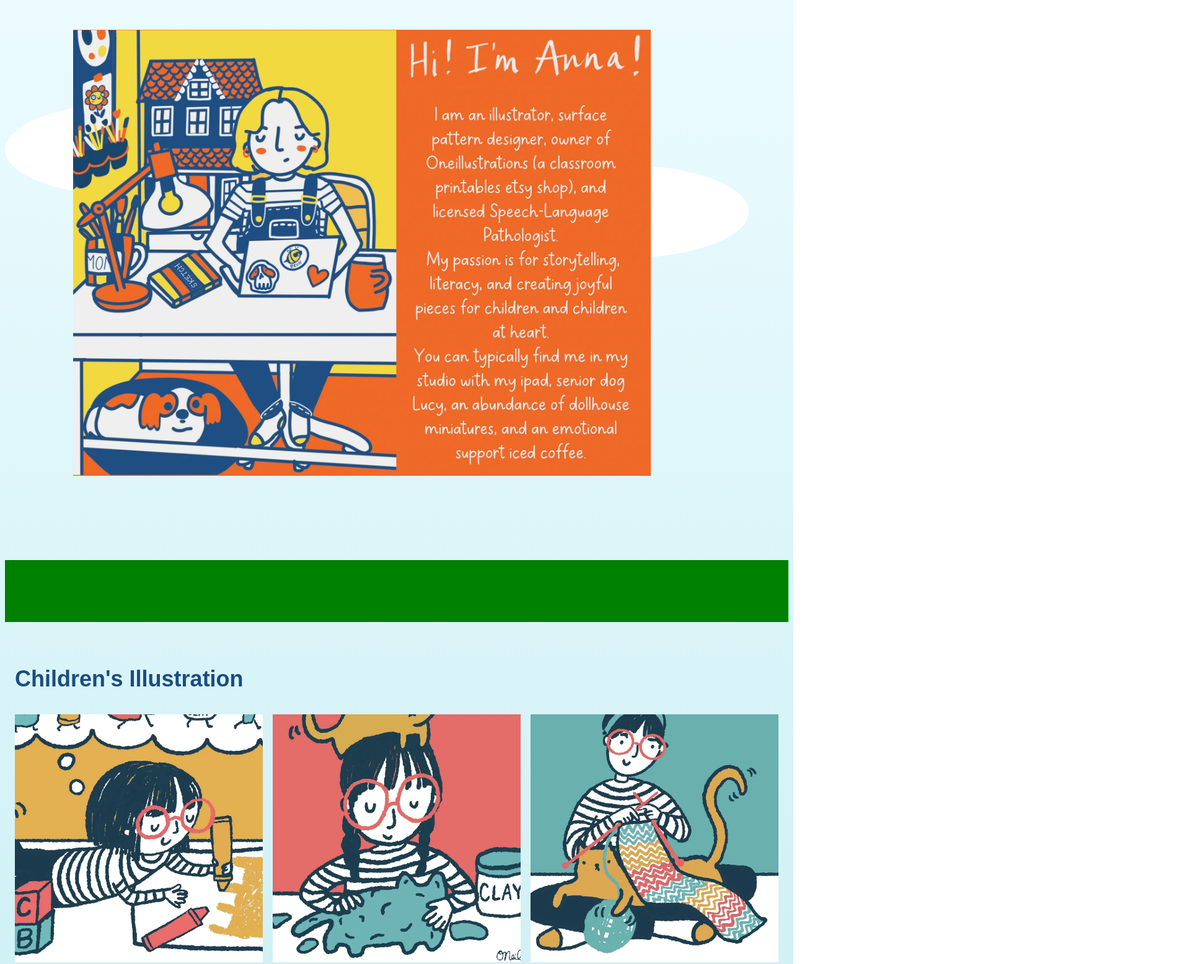
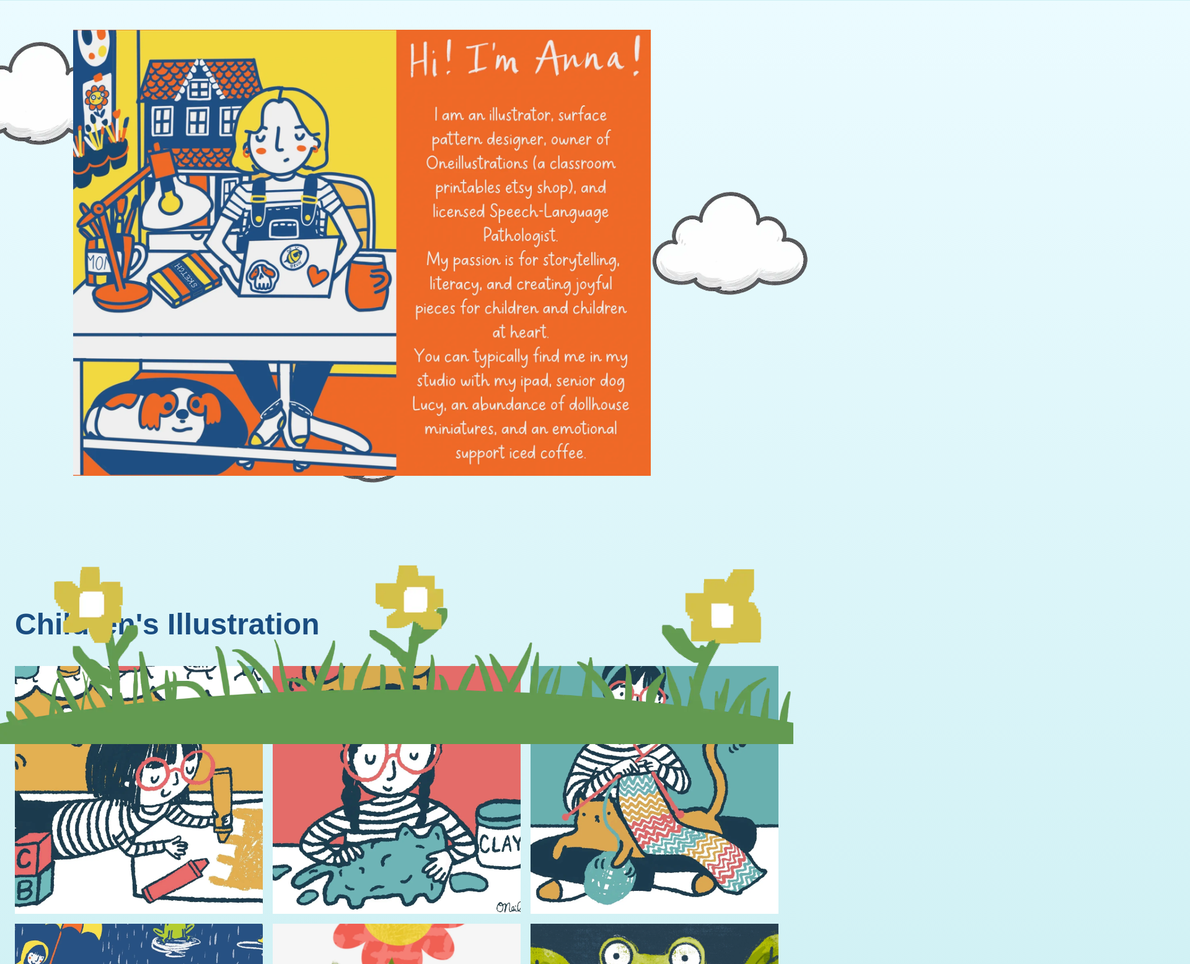
Before and after one commit to aoneill01/anna-oneill-art, a website built with Vite: page index.html in a window 1280 px wide. Shown: the top 1556 px of the page at 62% size, 1920 px wide, since content can reach past the window. Built offline with nearby package versions, Linux system fonts and the light colour scheme; a web font is replaced by a local one.

Commit message:
Placeholder images

```diff
--- a/index.html
+++ b/index.html
@@ -19,20 +19,39 @@
       <div id="smooth-content">
         <section id="sky" class="page-section">
           <h1>Anna O'Neill</h1>
-          <div class="cloud" data-speed="0.5">&nbsp;</div>
-          <div class="cloud" data-speed="0.5" style="left: 400px; top: 450px">
-            &nbsp;
-          </div>
-          <div class="cloud" data-speed="0.5" style="left: 800px; top: 200px">
-            &nbsp;
-          </div>
+          <img
+            src="images/cloud.webp"
+            class="cloud"
+            data-speed="0.5"
+            style="left: -5vw; bottom: 70vh"
+          />
+          <img
+            src="images/cloud.webp"
+            class="cloud"
+            data-speed="0.5"
+            style="right: -2vw; bottom: 40vh; animation-delay: 0.3s"
+          />
+          <img
+            src="images/cloud.webp"
+            class="cloud"
+            data-speed="0.5"
+            style="left: 37vw; bottom: 2vh; animation-delay: 0.2s"
+          />
           <img id="about-me" src="images/header.webp" alt="Anna O'Neill" />
         </section>
         <section id="horizon" class="page-section">
-          <div id="grass">&nbsp;</div>
-          <h2>Portfolio</h2>
+          <img
+            id="grass"
+            src="images/placeholder-ground-top.webp"
+            alt="ground"
+          />
         </section>
         <section id="underground" class="page-section">
+          <img
+            id="dirt"
+            src="images/placeholder-ground-bottom.webp"
+            alt="dirt"
+          />
           <div class="wrapper">
             <h2>Contact Me!</h2>
             <p>This is the third section.</p>
--- a/public/css/styles.css
+++ b/public/css/styles.css
@@ -29,7 +29,9 @@ body:has(dialog[open]) {
         width: 100%;
         max-width: 1300px;
         margin: 0 auto;
+        padding-top: 30vh;
         flex-grow: 1;
+        z-index: 1;
     }
 
     a, a:visited {
@@ -41,41 +43,54 @@ body:has(dialog[open]) {
 
 footer {
     text-align: center;
-    padding-bottom: 16px;
 }
 
 #grass {
-  background-color: green;
   position: absolute;
   left: 0;
   right: 0;
   width: 100%;
-  height: 100px;
   pointer-events: none;
   z-index: 2;
 }
 
+#dirt {
+    position: absolute;
+    left: 0;
+    right: 0;
+    padding-top: 0;
+    pointer-events: none;
+}
+
 #horizon {
-    padding-bottom: 116px;
+    padding-bottom: 50vh;
     max-width: 1300px;
     margin: 0 auto;
 
     color: #1a4d81;
+
+    h2 {
+        padding-top: 36px;
+    }
 }
 
 #underground {
-  background-color: brown;
+  background-color: #996f1b;
   color: white;
   font-size: 24px;
+  padding: 0;
 }
 
 .cloud {
-  background-color: white;
-  width: 400px;
-  height: 150px;
-  border-radius: 50%;
+  width: 20vw;
   position: absolute;
   z-index: -1;
+  animation: action 3s infinite ease-in-out alternate;
+}
+
+@keyframes action {
+    0% { padding-bottom: -2vh; }
+    100% { padding-bottom: 2vh; }
 }
 
 .image-grid {
@@ -144,17 +159,12 @@ h1 {
     display: none;
 }
 
-h1, h2, h3 {
+h1, h2 {
     font-weight: 700;
 }
 
 h2 {
     font-size: 48px;
-}
-
-h3 {
-    font-size: 36px;
-    padding-top: 36px;
 }
 
 .bee {
@@ -166,5 +176,6 @@ h3 {
     background-color: yellow;
     border-radius: 50%;
     border: 5px solid black;
-    pointer-events: none;;
+    pointer-events: none;
+    z-index: 5;
 }
--- a/src/main.ts
+++ b/src/main.ts
@@ -50,10 +50,10 @@ trigger.forEach((element) => {
   });
 });
 
-ScrollSmoother.create({
-  smooth: 1, // how long (in seconds) it takes to "catch up" to the native scroll position
-  effects: true, // looks for data-speed and data-lag attributes on elements
-});
+// ScrollSmoother.create({
+//   smooth: 1, // how long (in seconds) it takes to "catch up" to the native scroll position
+//   effects: true, // looks for data-speed and data-lag attributes on elements
+// });
 
 const bottom = document.querySelector("footer");
 const copy = document.createElement("p");
@@ -110,3 +110,13 @@ for (const header of document.querySelectorAll("h2, h3")) {
     },
   });
 }
+
+gsap.to(".cloud", {
+  scrollTrigger: {
+    trigger: "#sky",
+    start: "top top",
+    end: "+=2000",
+    scrub: 2,
+  },
+  y: 1000,
+});
--- a/src/portfolio.ts
+++ b/src/portfolio.ts
@@ -220,7 +220,7 @@ export const populatePortfolio = () => {
   const content = document.getElementById("horizon")!;
 
   for (const section of portfolio) {
-    const sectionTitle = document.createElement("h3");
+    const sectionTitle = document.createElement("h2");
     sectionTitle.textContent = section.section;
     content.appendChild(sectionTitle);
 
```
Also changed, not shown: public/images/cloud.webp (added), public/images/placeholder-ground-bottom.webp (added), public/images/placeholder-ground-top.webp (added).
